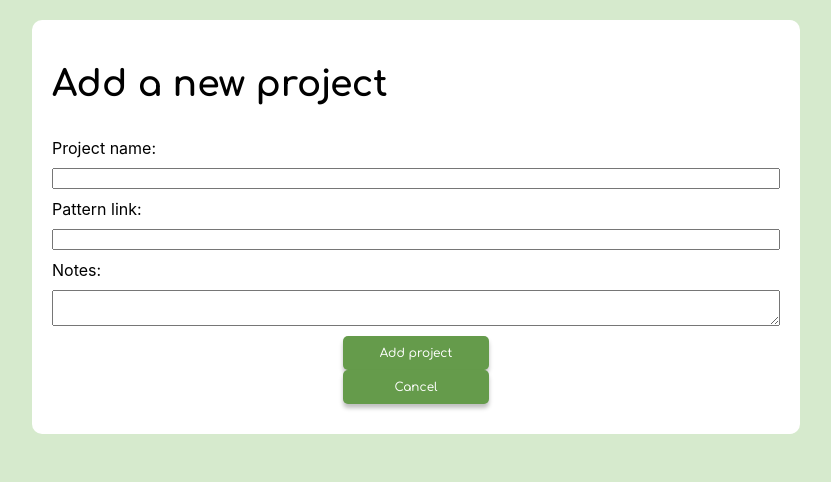
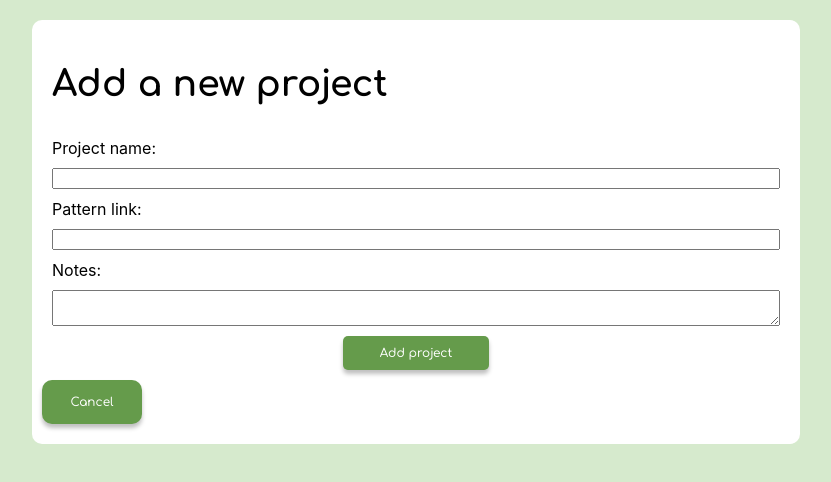
Before and after one commit to gmckz/hookmark_sqlalchemy, a React (Create React App) app in the folder frontend/: page /projects/1 in a window 1280 px wide. Both pictures are taken after a click on the button "Edit". Shown: the top 482 px of the page, without its empty margins (224-1055 px from the left). Built offline with nearby package versions, Linux system fonts and the light colour scheme; no server answers.

Commit message:
cancel button resets editMode to false

```diff
--- a/frontend/src/UpdateProject/UpdateProject.js
+++ b/frontend/src/UpdateProject/UpdateProject.js
@@ -28,8 +28,10 @@ function UpdateProject({ project, setEditMode, useState }) {
 						onChange={(e) => setNotes(e.target.value)}
 					></textarea>
 					<button>Add project</button>
-					<button>Cancel</button>
 				</form>
+				<button className="btn" onClick={() => setEditMode(false)}>
+					Cancel
+				</button>
 			</div>
 		</>
 	);
```
